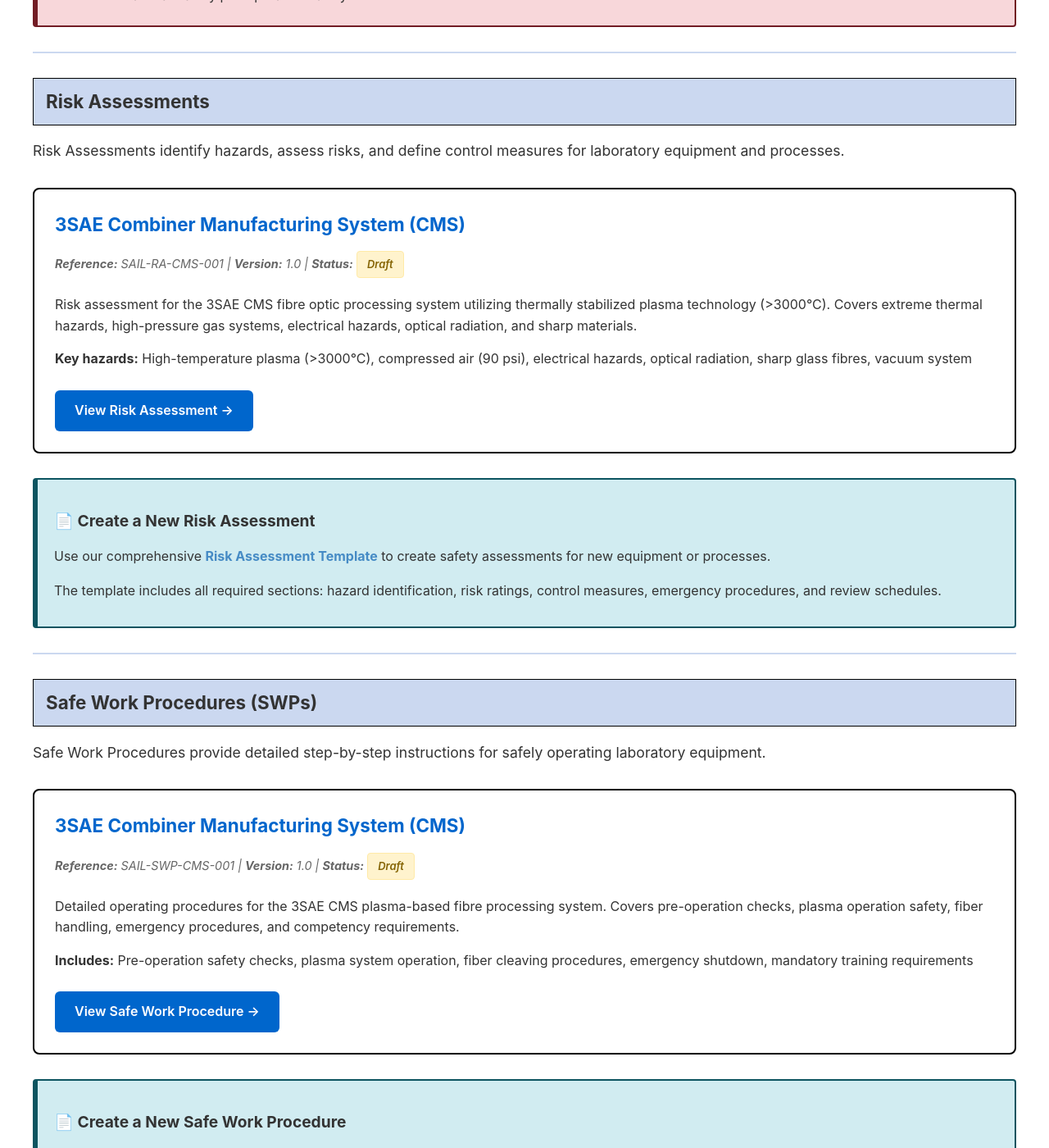
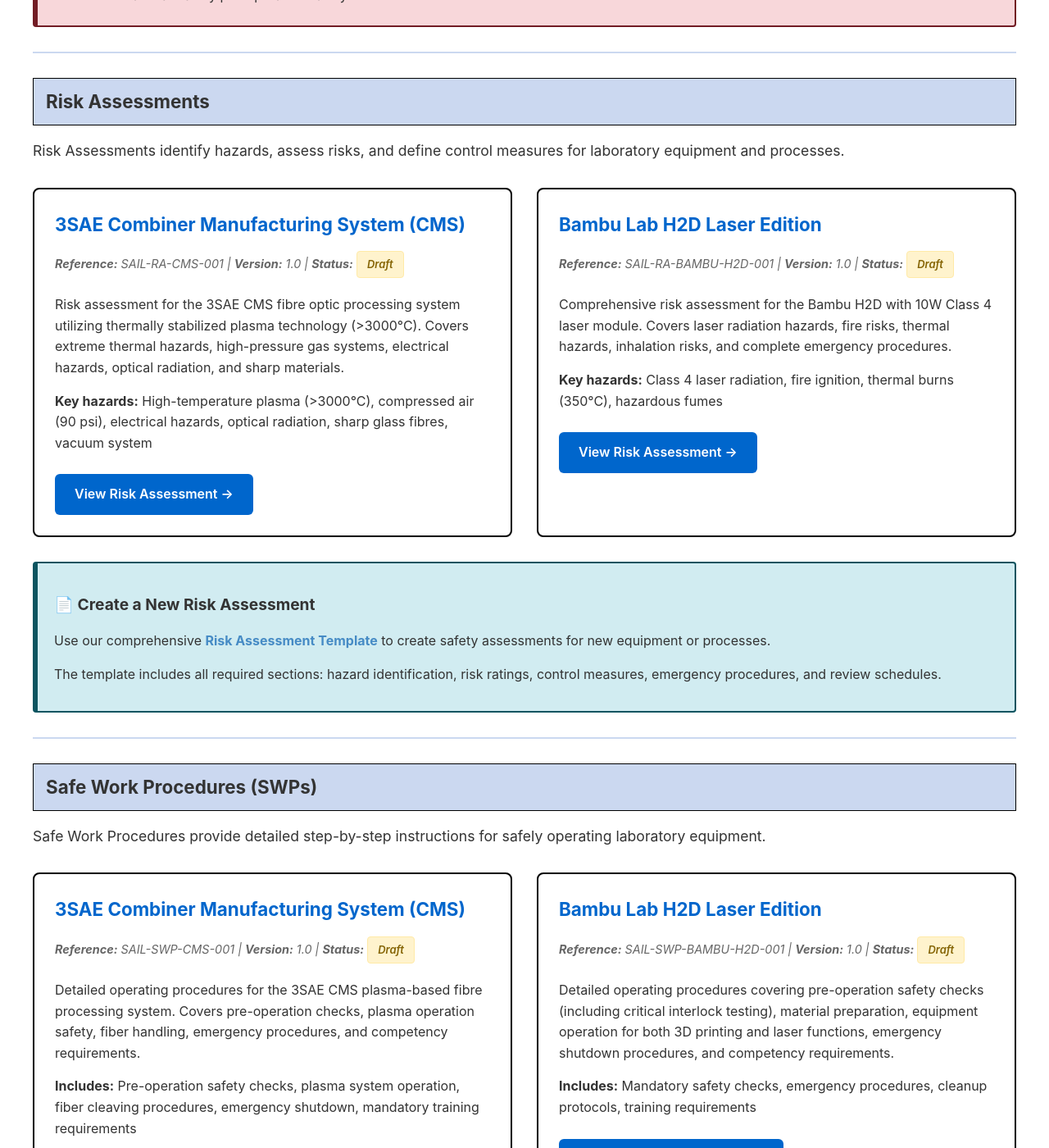
Before and after one commit to SAIL-Labs/SAIL-RA-SWP, a Jekyll site: the page built from index.md, in a window 1280 px wide and 1400 px high, scrolled down 771 px. Shown: the whole window at 82% size. Built offline with Jekyll 4.4.1, drawn with Linux system fonts in a browser that asks for light colours; some of the changed text lies outside the part shown.

Commit message:
add fields for autogen pages.

```diff
--- a/_risk_assessments/bambu-h2d.md
+++ b/_risk_assessments/bambu-h2d.md
@@ -2,8 +2,13 @@
 layout: document
 title: Risk Assessment - Bambu Lab H2D Laser Edition
 doc_type: Risk Assessment
-status: draft
+status: Draft
 permalink: /risk-assessments/bambu-h2d/
+equipment_name: Bambu Lab H2D Laser Edition
+reference: SAIL-RA-BAMBU-H2D-001
+version: "1.0"
+description: "Comprehensive risk assessment for the Bambu H2D with 10W Class 4 laser module. Covers laser radiation hazards, fire risks, thermal hazards, inhalation risks, and complete emergency procedures."
+key_hazards: "Class 4 laser radiation, fire ignition, thermal burns (350°C), hazardous fumes"
 metadata:
   reference: SAIL-RA-BAMBU-H2D-001
   title: Bambu Lab H2D Laser Edition with 10W Laser Module
--- a/_safe_work_procedures/bambu-h2d.md
+++ b/_safe_work_procedures/bambu-h2d.md
@@ -2,8 +2,13 @@
 layout: document
 title: Safe Work Procedure - Bambu Lab H2D
 doc_type: Safe Work Procedure
-status: draft
+status: Draft
 permalink: /safe-work-procedures/bambu-h2d/
+equipment_name: Bambu Lab H2D Laser Edition
+reference: SAIL-SWP-BAMBU-H2D-001
+version: "1.0"
+description: "Detailed operating procedures covering pre-operation safety checks (including critical interlock testing), material preparation, equipment operation for both 3D printing and laser functions, emergency shutdown procedures, and competency requirements."
+includes: "Mandatory safety checks, emergency procedures, cleanup protocols, training requirements"
 metadata:
   reference: SAIL-SWP-BAMBU-H2D-001
   title: Operation of Bambu Lab H2D Laser Edition with 10W Class 4 Laser Module
```
